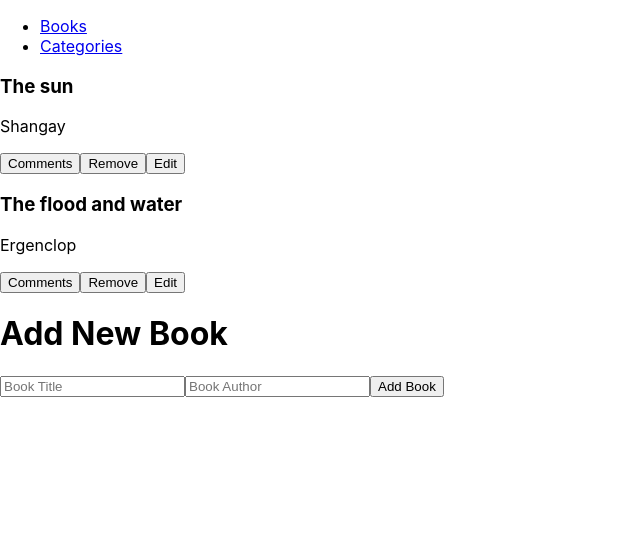
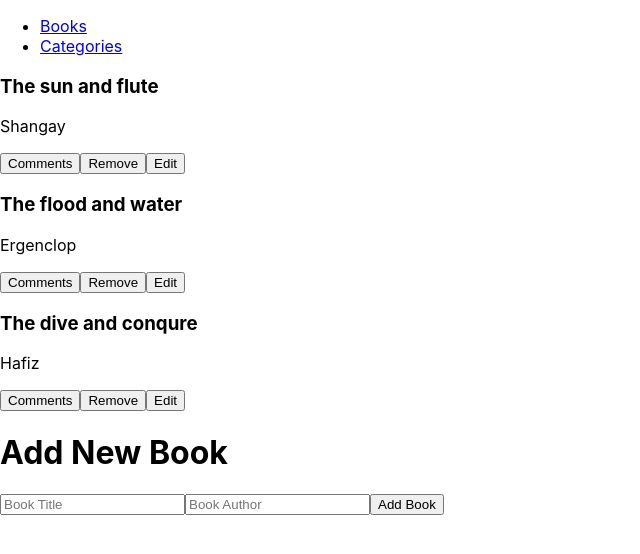
Before and after one commit to Talha-Hanif5666/Bookstore, a React (Create React App) app: page / in a window 1280 px wide. Shown: the top 554 px of the page, without its empty margins (0-640 px from the left). Built offline with nearby package versions, Linux system fonts and the light colour scheme.

Commit message:
Add functionality for AddnewBook component

```diff
--- a/src/components/books.js
+++ b/src/components/books.js
@@ -1,14 +1,11 @@
 import React from 'react';
 import '../App.css';
-import { v4 as uuidv4 } from 'uuid';
+import { useSelector } from 'react-redux';
 import AddnewBook from './Form';
 import Book from './booklist';
 
 const Books = () => {
-  const book = [
-    { id: uuidv4(), title: 'The sun', author: 'Shangay' },
-    { id: uuidv4(), title: 'The flood and water', author: 'Ergenclop' },
-  ];
+  const book = useSelector((state) => state.books);
 
   return (
     <div className="book-container">
```
